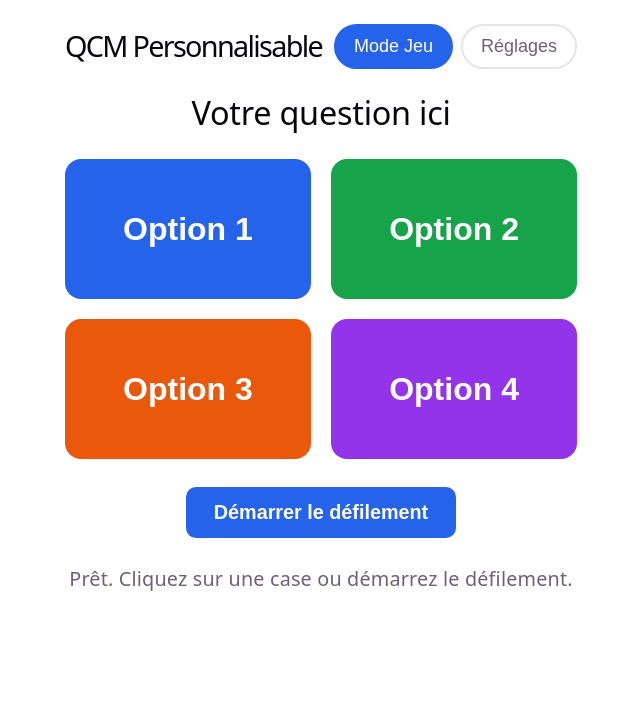
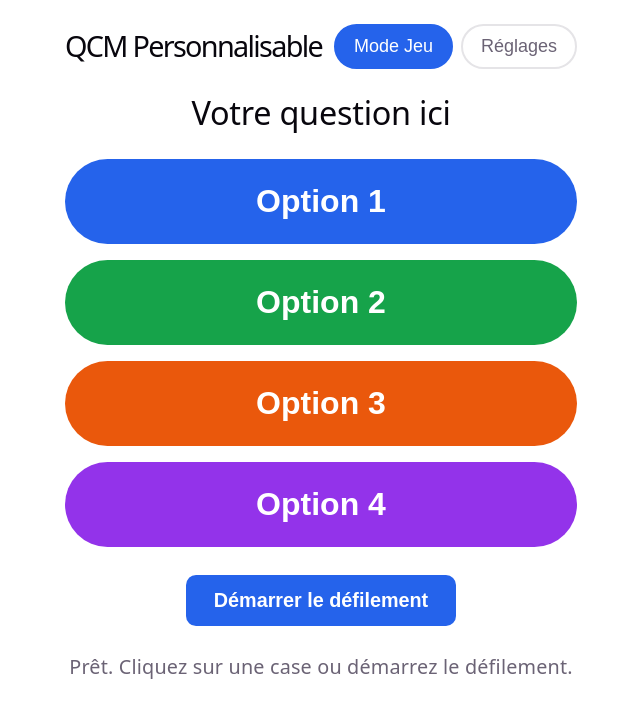
Before and after one commit to ineswyes/qcm-personnalisable, a React (Vite) app: page / in a window 1280 px wide. Shown: the top 718 px of the page, without its empty margins (319-959 px from the left). Built offline with nearby package versions, Linux system fonts and the light colour scheme.

Commit message:
Passer les cases en barres larges empilées style jeu télévisé
Remplace la grille carrée par des barres pleine largeur empilées
verticalement, façon "Qui veut gagner des millions" / "Questions
pour un champion".

```diff
--- a/src/App.css
+++ b/src/App.css
@@ -56,16 +56,19 @@
 
 .quiz-grid {
   width: 100%;
-  display: grid;
-  grid-template-columns: repeat(auto-fit, minmax(200px, 1fr));
-  gap: 20px;
+  max-width: 720px;
+  margin: 0 auto;
+  display: flex;
+  flex-direction: column;
+  gap: 16px;
 }
 
 .option-card {
+  width: 100%;
   border: 4px solid transparent;
-  border-radius: 16px;
-  padding: 28px 16px;
-  min-height: 140px;
+  border-radius: 999px;
+  padding: 20px 40px;
+  min-height: 72px;
   display: flex;
   align-items: center;
   justify-content: center;
@@ -74,6 +77,7 @@
   cursor: pointer;
   transition: transform 0.15s ease, box-shadow 0.15s ease, border-color 0.1s ease;
   word-break: break-word;
+  box-sizing: border-box;
 }
 
 .option-card:hover {
```
